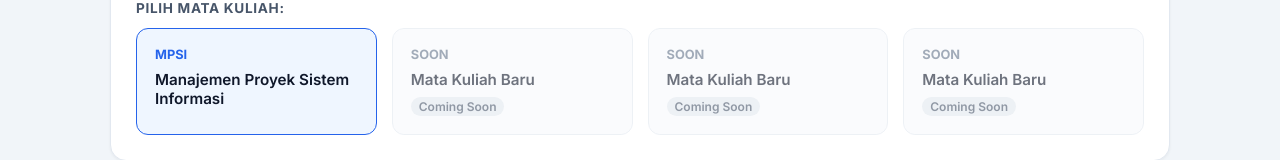
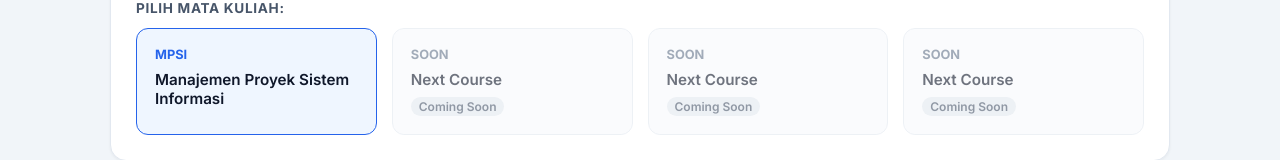
Before and after one commit to Rangga11268/cumlaudeArea, a React (Vite) app: page / in a window 1280 px wide. Shown: the part 232-392 px from the top of the page. Built offline with nearby package versions, Linux system fonts and the light colour scheme.

Commit message:
UI: Rename placeholder courses to 'Next Course'

```diff
--- a/src/CumlaudeArea.jsx
+++ b/src/CumlaudeArea.jsx
@@ -824,9 +824,9 @@ const MATERI_KILAT = [
 
 const COURSES = [
   { id: 'mpsi', name: 'Manajemen Proyek Sistem Informasi', code: 'MPSI', active: true },
-  { id: 'soon1', name: 'Mata Kuliah Baru', code: 'SOON', active: false },
-  { id: 'soon2', name: 'Mata Kuliah Baru', code: 'SOON', active: false },
-  { id: 'soon3', name: 'Mata Kuliah Baru', code: 'SOON', active: false }
+  { id: 'soon1', name: 'Next Course', code: 'SOON', active: false },
+  { id: 'soon2', name: 'Next Course', code: 'SOON', active: false },
+  { id: 'soon3', name: 'Next Course', code: 'SOON', active: false }
 ];
 
 const EXAM_TYPES = [
```
